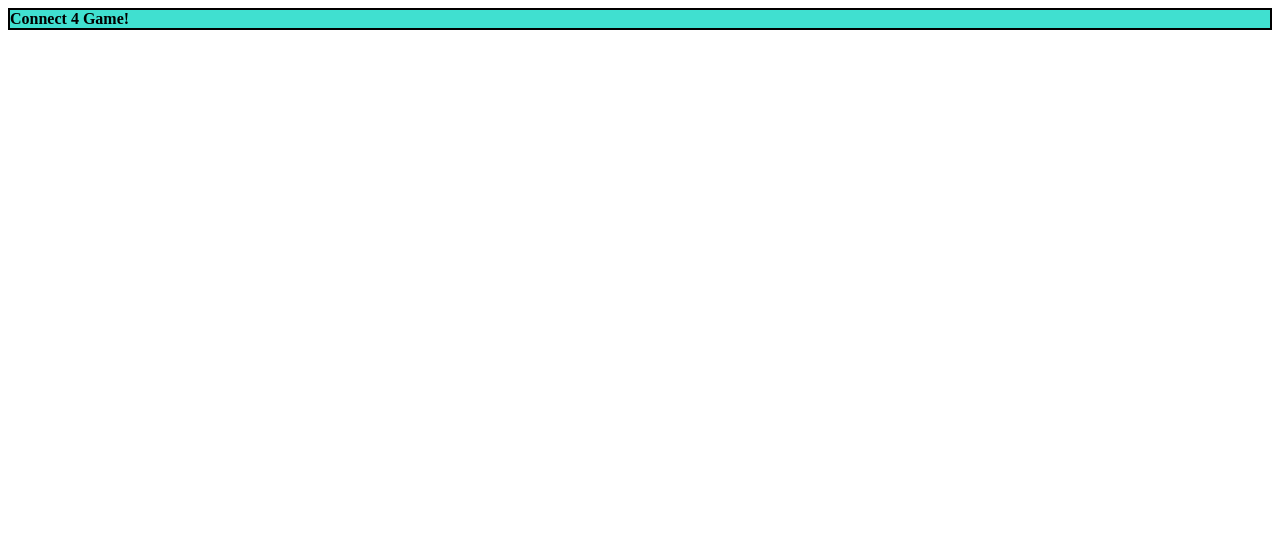
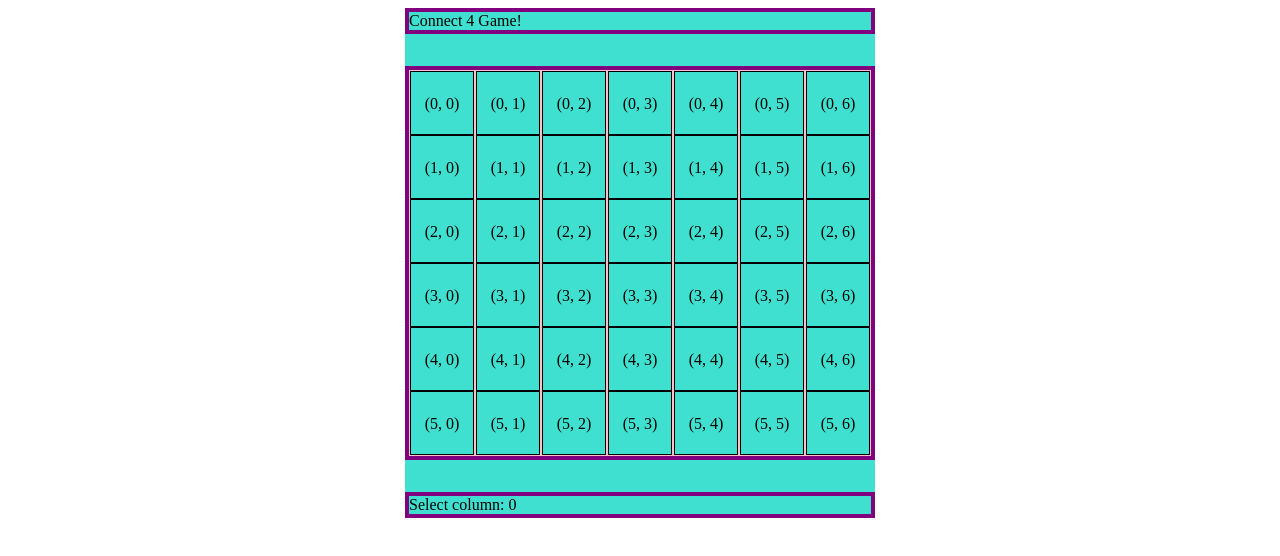
Before and after one commit to jimmythefung/connect4-js, a Next.js app: page / in a window 1280 px wide. Shown: the top 556 px of the page. Built offline with nearby package versions, Linux system fonts and the light colour scheme.

Commit message:
basic game board

```diff
--- /dev/null
+++ b/src/components/board.js
@@ -0,0 +1,37 @@
+import styles from "./game.module.css";
+
+export default function Board({ m_rows, n_columns, onColumnClick }) {
+    // Build up a board made of columns
+    let full_board = [];
+    for (let c = 0; c < n_columns; c++) {
+        // Construct a column
+        let a_column = [];
+        for (let r = 0; r < m_rows; r++) {
+            let index = "(" + r.toString() + ", " + c.toString() + ")";
+            a_column.push(<Cell key={index} text={index} row={r} col={c} />);
+        }
+
+        // Add column to board
+        full_board.push(
+            <div
+                key={c}
+                className={`${styles.column}`}
+                onMouseEnter={() => onColumnClick(c)}
+            >
+                {a_column}
+            </div>
+        );
+    }
+    return <div className={`${styles.board}`}>{full_board}</div>;
+}
+
+function Cell({ text, row, col }) {
+    return (
+        <div
+            className={`${styles.cell}`}
+            onClick={() => console.log("Clicked " + text)}
+        >
+            {text}
+        </div>
+    );
+}
--- a/src/components/game.js
+++ b/src/components/game.js
@@ -1,8 +1,24 @@
 import styles from "./game.module.css";
+import Board from "./board";
 import { useState } from "react";
 
 export default function Game() {
+    const [col_select, setColSelect] = useState(0);
+    let [m, n] = [6, 7];
+
+    function handleColClick(column) {
+        setColSelect(column);
+    }
+
     return (
-        <div className={`${styles.game}`}>Connect 4 Game!</div>
+        <>
+            <div className={`${styles.game}`}>
+                <div className={`${styles["game-div"]}`}>Connect 4 Game!</div>
+                <div className={`${styles["game-div"]}`}>
+                    <Board m_rows={m} n_columns={n} onColumnClick={handleColClick} />
+                </div>
+                <div className={`${styles["game-div"]}`}>Select column: {col_select}</div>
+            </div>
+        </>
     );
 }
--- a/src/components/game.module.css
+++ b/src/components/game.module.css
@@ -1,5 +1,45 @@
 .game {
     background-color: turquoise;
-    font-weight: bold;
-    border: 2px solid black;
+    width: fit-content;
+    margin: auto;
 }
+
+.game-div {
+    border: 4px solid purple;
+    margin-bottom: 2rem;
+    /* width: fit-content; */
+    /* margin: auto; */
+}
+
+.board {
+    display: flex;
+}
+
+.row {
+    display: block;
+    border: 1px solid red;
+}
+
+.column {
+    display: flex;
+    flex-direction: column;
+    border: 1px solid pink;
+}
+
+.column:hover {
+    background-color: antiquewhite;
+}
+
+.cell {
+    height: 4rem;
+    width: 4rem;
+    border: 1px solid black;
+    display: inline-block;
+    text-align: center;
+    line-height: 4rem;
+}
+
+.cell:hover {
+    font-weight: bolder;
+    border: solid red 4px;
+}
```
Also changed, not shown: src/components/board.module.css (added, +17 -0 lines).
